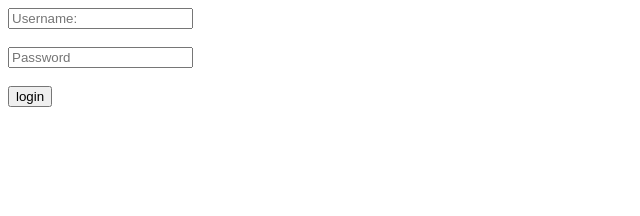
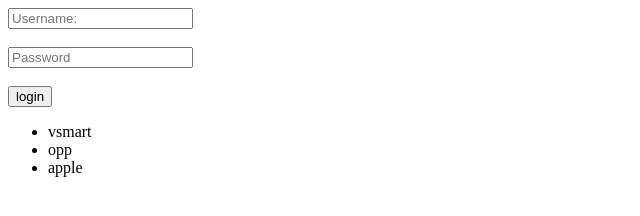
Before and after one commit to DinhIT98/Front-end, a plain HTML site: page demo.html in a window 1280 px wide. Shown: the whole page, without its empty margins (0-640 px from the left). Drawn offline with Linux system fonts and the light colour scheme.

Commit message:
add ul into demo.html

```diff
--- a/demo.html
+++ b/demo.html
@@ -11,5 +11,10 @@
         <input type="password" placeholder="Password"> <br> <br>
         <input type="button" value="login">
     </form>
+    <ul>
+        <li>vsmart</li>
+        <li>opp</li>
+        <li>apple</li>
+    </ul>
 </body>
 </html>
```
